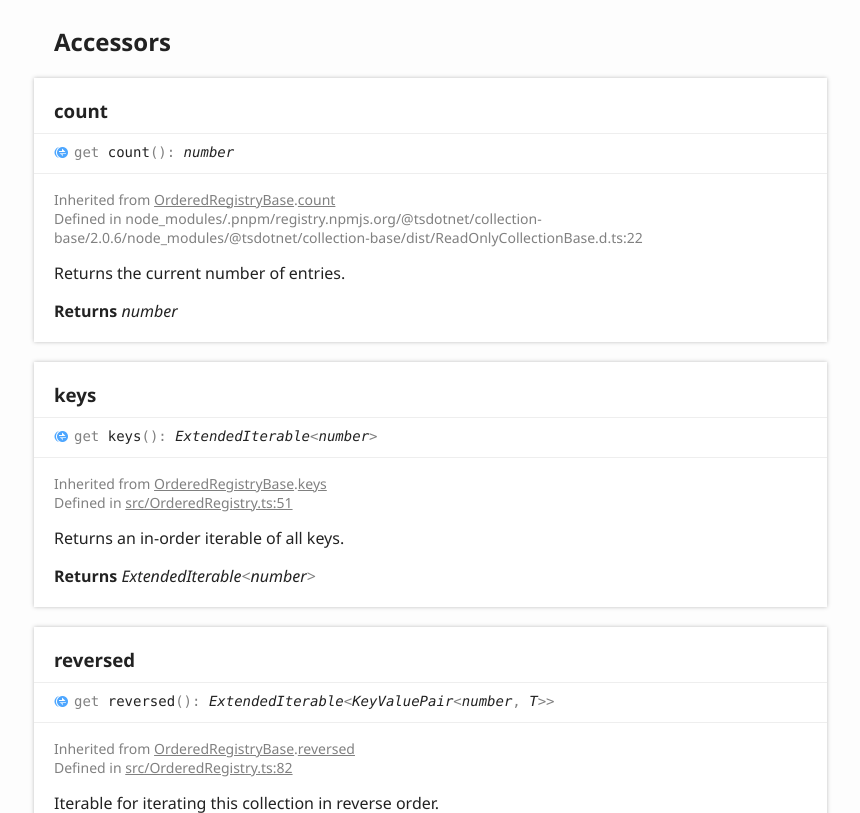
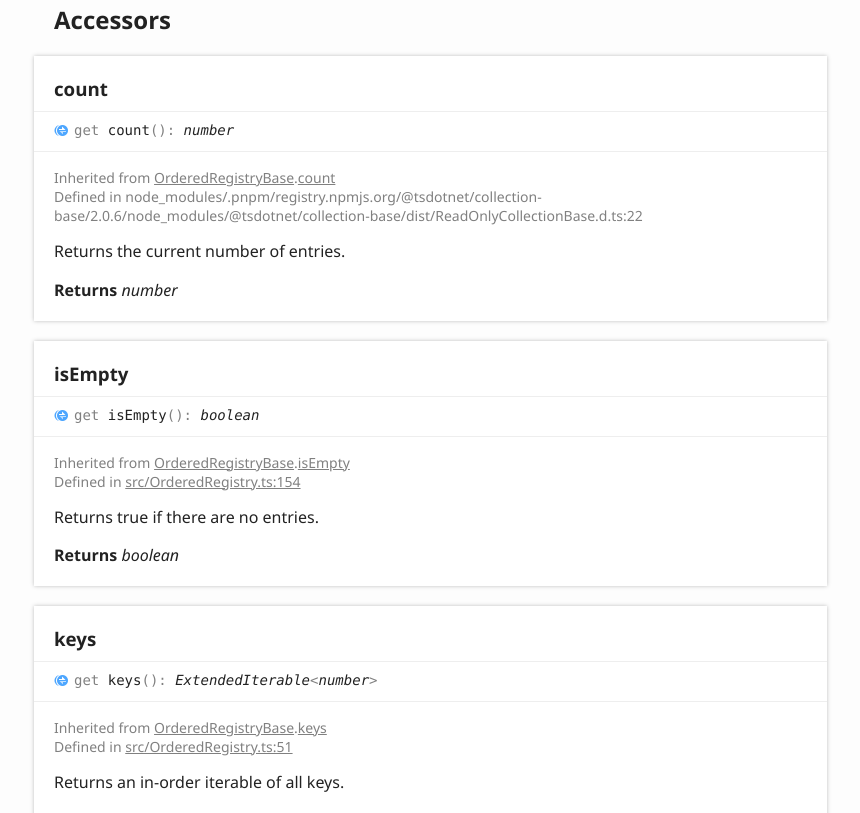
Before and after one commit to tsdotnet/ordered-registry, a website: page docs/classes/_orderedregistry_.orderedautoregistry.html in a window 1280 px wide. Shown: the part 1987-2800 px from the top of the page, without its empty margins (6-866 px from the left). Drawn offline with Linux system fonts and the light colour scheme.

Commit message:
Updated docs.

```diff
--- a/docs/classes/_orderedregistry_.orderedautoregistry.html
+++ b/docs/classes/_orderedregistry_.orderedautoregistry.html
@@ -3,8 +3,8 @@
 <head>
 	<meta charset="utf-8">
 	<meta http-equiv="X-UA-Compatible" content="IE=edge">
-	<title>OrderedAutoRegistry | @tsdotnet/ordered-registry - v1.0.15</title>
-	<meta name="description" content="Documentation for @tsdotnet/ordered-registry - v1.0.15">
+	<title>OrderedAutoRegistry | @tsdotnet/ordered-registry - v1.0.16</title>
+	<meta name="description" content="Documentation for @tsdotnet/ordered-registry - v1.0.16">
 	<meta name="viewport" content="width=device-width, initial-scale=1">
 	<link rel="stylesheet" href="../assets/css/main.css">
 </head>
@@ -22,7 +22,7 @@
 						<li class="state loading">Preparing search index...</li>
 						<li class="state failure">The search index is not available</li>
 					</ul>
-					<a href="../index.html" class="title">@tsdotnet/ordered-registry - v1.0.15</a>
+					<a href="../index.html" class="title">@tsdotnet/ordered-registry - v1.0.16</a>
 				</div>
 				<div class="table-cell" id="tsd-widgets">
 					<div id="tsd-filter">
@@ -113,6 +113,7 @@
 							<h3>Accessors</h3>
 							<ul class="tsd-index-list">
 								<li class="tsd-kind-get-signature tsd-parent-kind-class tsd-is-inherited"><a href="_orderedregistry_.orderedautoregistry.html#count" class="tsd-kind-icon">count</a></li>
+								<li class="tsd-kind-get-signature tsd-parent-kind-class tsd-is-inherited"><a href="_orderedregistry_.orderedautoregistry.html#isempty" class="tsd-kind-icon">is<wbr>Empty</a></li>
 								<li class="tsd-kind-get-signature tsd-parent-kind-class tsd-is-inherited"><a href="_orderedregistry_.orderedautoregistry.html#keys" class="tsd-kind-icon">keys</a></li>
 								<li class="tsd-kind-get-signature tsd-parent-kind-class tsd-is-inherited"><a href="_orderedregistry_.orderedautoregistry.html#reversed" class="tsd-kind-icon">reversed</a></li>
 								<li class="tsd-kind-get-signature tsd-parent-kind-class tsd-is-inherited"><a href="_orderedregistry_.orderedautoregistry.html#values" class="tsd-kind-icon">values</a></li>
@@ -139,7 +140,6 @@
 								<li class="tsd-kind-method tsd-parent-kind-class tsd-is-inherited"><a href="_orderedregistry_.orderedautoregistry.html#getfirstkeyof" class="tsd-kind-icon">get<wbr>First<wbr>Key<wbr>Of</a></li>
 								<li class="tsd-kind-method tsd-parent-kind-class tsd-is-inherited"><a href="_orderedregistry_.orderedautoregistry.html#has" class="tsd-kind-icon">has</a></li>
 								<li class="tsd-kind-method tsd-parent-kind-class tsd-is-overwrite tsd-is-inherited"><a href="_orderedregistry_.orderedautoregistry.html#incrementversion" class="tsd-kind-icon">increment<wbr>Version</a></li>
-								<li class="tsd-kind-method tsd-parent-kind-class tsd-is-inherited"><a href="_orderedregistry_.orderedautoregistry.html#isempty" class="tsd-kind-icon">is<wbr>Empty</a></li>
 								<li class="tsd-kind-method tsd-parent-kind-class tsd-has-type-parameter tsd-is-overwrite tsd-is-inherited"><a href="_orderedregistry_.orderedautoregistry.html#map" class="tsd-kind-icon">map</a></li>
 								<li class="tsd-kind-method tsd-parent-kind-class tsd-has-type-parameter tsd-is-inherited"><a href="_orderedregistry_.orderedautoregistry.html#reduce" class="tsd-kind-icon">reduce</a></li>
 								<li class="tsd-kind-method tsd-parent-kind-class"><a href="_orderedregistry_.orderedautoregistry.html#register" class="tsd-kind-icon">register</a></li>
@@ -165,7 +165,7 @@
 							<aside class="tsd-sources">
 								<p>Overrides <a href="_orderedregistry_.orderedregistrybase.html">OrderedRegistryBase</a>.<a href="_orderedregistry_.orderedregistrybase.html#constructor">constructor</a></p>
 								<ul>
-									<li>Defined in <a href="https://github.com/tsdotnet/ordered-registry/blob/8cf7033/src/OrderedRegistry.ts#L344">src/OrderedRegistry.ts:344</a></li>
+									<li>Defined in <a href="https://github.com/tsdotnet/ordered-registry/blob/91d2b4c/src/OrderedRegistry.ts#L344">src/OrderedRegistry.ts:344</a></li>
 								</ul>
 							</aside>
 							<h4 class="tsd-returns-title">Returns <a href="_orderedregistry_.orderedautoregistry.html" class="tsd-signature-type">OrderedAutoRegistry</a></h4>
@@ -213,6 +213,29 @@
 					</ul>
 				</section>
 				<section class="tsd-panel tsd-member tsd-kind-get-signature tsd-parent-kind-class tsd-is-inherited">
+					<a name="isempty" class="tsd-anchor"></a>
+					<h3>is<wbr>Empty</h3>
+					<ul class="tsd-signatures tsd-kind-get-signature tsd-parent-kind-class tsd-is-inherited">
+						<li class="tsd-signature tsd-kind-icon"><span class="tsd-signature-symbol">get</span> isEmpty<span class="tsd-signature-symbol">(</span><span class="tsd-signature-symbol">)</span><span class="tsd-signature-symbol">: </span><span class="tsd-signature-type">boolean</span></li>
+					</ul>
+					<ul class="tsd-descriptions">
+						<li class="tsd-description">
+							<aside class="tsd-sources">
+								<p>Inherited from <a href="_orderedregistry_.orderedregistrybase.html">OrderedRegistryBase</a>.<a href="_orderedregistry_.orderedregistrybase.html#isempty">isEmpty</a></p>
+								<ul>
+									<li>Defined in <a href="https://github.com/tsdotnet/ordered-registry/blob/91d2b4c/src/OrderedRegistry.ts#L154">src/OrderedRegistry.ts:154</a></li>
+								</ul>
+							</aside>
+							<div class="tsd-comment tsd-typography">
+								<div class="lead">
+									<p>Returns true if there are no entries.</p>
+								</div>
+							</div>
+							<h4 class="tsd-returns-title">Returns <span class="tsd-signature-type">boolean</span></h4>
+						</li>
+					</ul>
+				</section>
+				<section class="tsd-panel tsd-member tsd-kind-get-signature tsd-parent-kind-class tsd-is-inherited">
 					<a name="keys" class="tsd-anchor"></a>
 					<h3>keys</h3>
 					<ul class="tsd-signatures tsd-kind-get-signature tsd-parent-kind-class tsd-is-inherited">
@@ -223,7 +246,7 @@
 							<aside class="tsd-sources">
 								<p>Inherited from <a href="_orderedregistry_.orderedregistrybase.html">OrderedRegistryBase</a>.<a href="_orderedregistry_.orderedregistrybase.html#keys">keys</a></p>
 								<ul>
-									<li>Defined in <a href="https://github.com/tsdotnet/ordered-registry/blob/8cf7033/src/OrderedRegistry.ts#L51">src/OrderedRegistry.ts:51</a></li>
+									<li>Defined in <a href="https://github.com/tsdotnet/ordered-registry/blob/91d2b4c/src/OrderedRegistry.ts#L51">src/OrderedRegistry.ts:51</a></li>
 								</ul>
 							</aside>
 							<div class="tsd-comment tsd-typography">
@@ -246,7 +269,7 @@
 							<aside class="tsd-sources">
 								<p>Inherited from <a href="_orderedregistry_.orderedregistrybase.html">OrderedRegistryBase</a>.<a href="_orderedregistry_.orderedregistrybase.html#reversed">reversed</a></p>
 								<ul>
-									<li>Defined in <a href="https://github.com/tsdotnet/ordered-registry/blob/8cf7033/src/OrderedRegistry.ts#L82">src/OrderedRegistry.ts:82</a></li>
+									<li>Defined in <a href="https://github.com/tsdotnet/ordered-registry/blob/91d2b4c/src/OrderedRegistry.ts#L82">src/OrderedRegistry.ts:82</a></li>
 								</ul>
 							</aside>
 							<div class="tsd-comment tsd-typography">
@@ -269,7 +292,7 @@
 							<aside class="tsd-sources">
 								<p>Inherited from <a href="_orderedregistry_.orderedregistrybase.html">OrderedRegistryBase</a>.<a href="_orderedregistry_.orderedregistrybase.html#values">values</a></p>
 								<ul>
-									<li>Defined in <a href="https://github.com/tsdotnet/ordered-registry/blob/8cf7033/src/OrderedRegistry.ts#L65">src/OrderedRegistry.ts:65</a></li>
+									<li>Defined in <a href="https://github.com/tsdotnet/ordered-registry/blob/91d2b4c/src/OrderedRegistry.ts#L65">src/OrderedRegistry.ts:65</a></li>
 								</ul>
 							</aside>
 							<div class="tsd-comment tsd-typography">
@@ -293,7 +316,7 @@
 								<p>Inherited from <a href="_orderedregistry_.orderedregistrybase.html">OrderedRegistryBase</a>.<a href="_orderedregistry_.orderedregistrybase.html#version">version</a></p>
 								<p>Overrides IterableCollectionBase.version</p>
 								<ul>
-									<li>Defined in <a href="https://github.com/tsdotnet/ordered-registry/blob/8cf7033/src/OrderedRegistry.ts#L97">src/OrderedRegistry.ts:97</a></li>
+									<li>Defined in <a href="https://github.com/tsdotnet/ordered-registry/blob/91d2b4c/src/OrderedRegistry.ts#L97">src/OrderedRegistry.ts:97</a></li>
 								</ul>
 							</aside>
 							<div class="tsd-comment tsd-typography">
@@ -338,7 +361,7 @@
 							<aside class="tsd-sources">
 								<p>Inherited from <a href="_orderedregistry_.orderedregistrybase.html">OrderedRegistryBase</a>.<a href="_orderedregistry_.orderedregistrybase.html#_addinternal">_addInternal</a></p>
 								<ul>
-									<li>Defined in <a href="https://github.com/tsdotnet/ordered-registry/blob/8cf7033/src/OrderedRegistry.ts#L200">src/OrderedRegistry.ts:200</a></li>
+									<li>Defined in <a href="https://github.com/tsdotnet/ordered-registry/blob/91d2b4c/src/OrderedRegistry.ts#L200">src/OrderedRegistry.ts:200</a></li>
 								</ul>
 							</aside>
 							<div class="tsd-comment tsd-typography">
@@ -379,7 +402,7 @@
 								<p>Inherited from <a href="_orderedregistry_.orderedregistrybase.html">OrderedRegistryBase</a>.<a href="_orderedregistry_.orderedregistrybase.html#_getiterator">_getIterator</a></p>
 								<p>Overrides IterableBase._getIterator</p>
 								<ul>
-									<li>Defined in <a href="https://github.com/tsdotnet/ordered-registry/blob/8cf7033/src/OrderedRegistry.ts#L285">src/OrderedRegistry.ts:285</a></li>
+									<li>Defined in <a href="https://github.com/tsdotnet/ordered-registry/blob/91d2b4c/src/OrderedRegistry.ts#L285">src/OrderedRegistry.ts:285</a></li>
 								</ul>
 							</aside>
 							<h4 class="tsd-returns-title">Returns <span class="tsd-signature-type">Iterator</span><span class="tsd-signature-symbol">&lt;</span><span class="tsd-signature-type">KeyValuePair</span><span class="tsd-signature-symbol">&lt;</span><span class="tsd-signature-type">number</span><span class="tsd-signature-symbol">, </span><span class="tsd-signature-type">T</span><span class="tsd-signature-symbol">&gt;</span><span class="tsd-signature-symbol">&gt;</span></h4>
@@ -397,7 +420,7 @@
 							<aside class="tsd-sources">
 								<p>Inherited from <a href="_orderedregistry_.orderedregistrybase.html">OrderedRegistryBase</a>.<a href="_orderedregistry_.orderedregistrybase.html#_setinternal">_setInternal</a></p>
 								<ul>
-									<li>Defined in <a href="https://github.com/tsdotnet/ordered-registry/blob/8cf7033/src/OrderedRegistry.ts#L219">src/OrderedRegistry.ts:219</a></li>
+									<li>Defined in <a href="https://github.com/tsdotnet/ordered-registry/blob/91d2b4c/src/OrderedRegistry.ts#L219">src/OrderedRegistry.ts:219</a></li>
 								</ul>
 							</aside>
 							<div class="tsd-comment tsd-typography">
@@ -429,7 +452,7 @@
 						<li class="tsd-description">
 							<aside class="tsd-sources">
 								<ul>
-									<li>Defined in <a href="https://github.com/tsdotnet/ordered-registry/blob/8cf7033/src/OrderedRegistry.ts#L356">src/OrderedRegistry.ts:356</a></li>
+									<li>Defined in <a href="https://github.com/tsdotnet/ordered-registry/blob/91d2b4c/src/OrderedRegistry.ts#L356">src/OrderedRegistry.ts:356</a></li>
 								</ul>
 							</aside>
 							<div class="tsd-comment tsd-typography">
@@ -457,7 +480,7 @@
 						<li class="tsd-description">
 							<aside class="tsd-sources">
 								<ul>
-									<li>Defined in <a href="https://github.com/tsdotnet/ordered-registry/blob/8cf7033/src/OrderedRegistry.ts#L379">src/OrderedRegistry.ts:379</a></li>
+									<li>Defined in <a href="https://github.com/tsdotnet/ordered-registry/blob/91d2b4c/src/OrderedRegistry.ts#L379">src/OrderedRegistry.ts:379</a></li>
 								</ul>
 							</aside>
 							<div class="tsd-comment tsd-typography">
@@ -508,7 +531,7 @@
 								<p>Inherited from <a href="_orderedregistry_.orderedregistrybase.html">OrderedRegistryBase</a>.<a href="_orderedregistry_.orderedregistrybase.html#assertversion">assertVersion</a></p>
 								<p>Overrides IterableCollectionBase.assertVersion</p>
 								<ul>
-									<li>Defined in <a href="https://github.com/tsdotnet/ordered-registry/blob/8cf7033/src/OrderedRegistry.ts#L107">src/OrderedRegistry.ts:107</a></li>
+									<li>Defined in <a href="https://github.com/tsdotnet/ordered-registry/blob/91d2b4c/src/OrderedRegistry.ts#L107">src/OrderedRegistry.ts:107</a></li>
 								</ul>
 							</aside>
 							<div class="tsd-comment tsd-typography">
@@ -537,7 +560,7 @@
 							<aside class="tsd-sources">
 								<p>Inherited from <a href="_orderedregistry_.orderedregistrybase.html">OrderedRegistryBase</a>.<a href="_orderedregistry_.orderedregistrybase.html#clear">clear</a></p>
 								<ul>
-									<li>Defined in <a href="https://github.com/tsdotnet/ordered-registry/blob/8cf7033/src/OrderedRegistry.ts#L126">src/OrderedRegistry.ts:126</a></li>
+									<li>Defined in <a href="https://github.com/tsdotnet/ordered-registry/blob/91d2b4c/src/OrderedRegistry.ts#L126">src/OrderedRegistry.ts:126</a></li>
 								</ul>
 							</aside>
 							<div class="tsd-comment tsd-typography">
@@ -562,7 +585,7 @@
 								<p>Inherited from <a href="_orderedregistry_.orderedregistrybase.html">OrderedRegistryBase</a>.<a href="_orderedregistry_.orderedregistrybase.html#contains">contains</a></p>
 								<p>Overrides ReadOnlyCollectionBase.contains</p>
 								<ul>
-									<li>Defined in <a href="https://github.com/tsdotnet/ordered-registry/blob/8cf7033/src/OrderedRegistry.ts#L164">src/OrderedRegistry.ts:164</a></li>
+									<li>Defined in <a href="https://github.com/tsdotnet/ordered-registry/blob/91d2b4c/src/OrderedRegistry.ts#L164">src/OrderedRegistry.ts:164</a></li>
 								</ul>
 							</aside>
 							<div class="tsd-comment tsd-typography">
@@ -629,7 +652,7 @@
 							<aside class="tsd-sources">
 								<p>Inherited from <a href="_orderedregistry_.orderedregistrybase.html">OrderedRegistryBase</a>.<a href="_orderedregistry_.orderedregistrybase.html#dispose">dispose</a></p>
 								<ul>
-									<li>Defined in <a href="https://github.com/tsdotnet/ordered-registry/blob/8cf7033/src/OrderedRegistry.ts#L136">src/OrderedRegistry.ts:136</a></li>
+									<li>Defined in <a href="https://github.com/tsdotnet/ordered-registry/blob/91d2b4c/src/OrderedRegistry.ts#L136">src/OrderedRegistry.ts:136</a></li>
 								</ul>
 							</aside>
 							<div class="tsd-comment tsd-typography">
@@ -682,7 +705,7 @@
 							<aside class="tsd-sources">
 								<p>Inherited from <a href="_orderedregistry_.orderedregistrybase.html">OrderedRegistryBase</a>.<a href="_orderedregistry_.orderedregistrybase.html#get">get</a></p>
 								<ul>
-									<li>Defined in <a href="https://github.com/tsdotnet/ordered-registry/blob/8cf7033/src/OrderedRegistry.ts#L187">src/OrderedRegistry.ts:187</a></li>
+									<li>Defined in <a href="https://github.com/tsdotnet/ordered-registry/blob/91d2b4c/src/OrderedRegistry.ts#L187">src/OrderedRegistry.ts:187</a></li>
 								</ul>
 							</aside>
 							<div class="tsd-comment tsd-typography">
@@ -712,7 +735,7 @@
 								<p>Inherited from <a href="_orderedregistry_.orderedregistrybase.html">OrderedRegistryBase</a>.<a href="_orderedregistry_.orderedregistrybase.html#getcount">getCount</a></p>
 								<p>Overrides ReadOnlyIterableCollectionBase.getCount</p>
 								<ul>
-									<li>Defined in <a href="https://github.com/tsdotnet/ordered-registry/blob/8cf7033/src/OrderedRegistry.ts#L145">src/OrderedRegistry.ts:145</a></li>
+									<li>Defined in <a href="https://github.com/tsdotnet/ordered-registry/blob/91d2b4c/src/OrderedRegistry.ts#L145">src/OrderedRegistry.ts:145</a></li>
 								</ul>
 							</aside>
 							<div class="tsd-comment tsd-typography">
@@ -735,7 +758,7 @@
 							<aside class="tsd-sources">
 								<p>Inherited from <a href="_orderedregistry_.orderedregistrybase.html">OrderedRegistryBase</a>.<a href="_orderedregistry_.orderedregistrybase.html#getfirstkeyof">getFirstKeyOf</a></p>
 								<ul>
-									<li>Defined in <a href="https://github.com/tsdotnet/ordered-registry/blob/8cf7033/src/OrderedRegistry.ts#L276">src/OrderedRegistry.ts:276</a></li>
+									<li>Defined in <a href="https://github.com/tsdotnet/ordered-registry/blob/91d2b4c/src/OrderedRegistry.ts#L276">src/OrderedRegistry.ts:276</a></li>
 								</ul>
 							</aside>
 							<div class="tsd-comment tsd-typography">
@@ -766,7 +789,7 @@
 							<aside class="tsd-sources">
 								<p>Inherited from <a href="_orderedregistry_.orderedregistrybase.html">OrderedRegistryBase</a>.<a href="_orderedregistry_.orderedregistrybase.html#has">has</a></p>
 								<ul>
-									<li>Defined in <a href="https://github.com/tsdotnet/ordered-registry/blob/8cf7033/src/OrderedRegistry.ts#L177">src/OrderedRegistry.ts:177</a></li>
+									<li>Defined in <a href="https://github.com/tsdotnet/ordered-registry/blob/91d2b4c/src/OrderedRegistry.ts#L177">src/OrderedRegistry.ts:177</a></li>
 								</ul>
 							</aside>
 							<div class="tsd-comment tsd-typography">
@@ -796,7 +819,7 @@
 								<p>Inherited from <a href="_orderedregistry_.orderedregistrybase.html">OrderedRegistryBase</a>.<a href="_orderedregistry_.orderedregistrybase.html#incrementversion">incrementVersion</a></p>
 								<p>Overrides IterableCollectionBase.incrementVersion</p>
 								<ul>
-									<li>Defined in <a href="https://github.com/tsdotnet/ordered-registry/blob/8cf7033/src/OrderedRegistry.ts#L117">src/OrderedRegistry.ts:117</a></li>
+									<li>Defined in <a href="https://github.com/tsdotnet/ordered-registry/blob/91d2b4c/src/OrderedRegistry.ts#L117">src/OrderedRegistry.ts:117</a></li>
 								</ul>
 							</aside>
 							<div class="tsd-comment tsd-typography">
@@ -807,29 +830,6 @@
 							</div>
 							<h4 class="tsd-returns-title">Returns <span class="tsd-signature-type">number</span></h4>
 							<p>The new version.</p>
-						</li>
-					</ul>
-				</section>
-				<section class="tsd-panel tsd-member tsd-kind-method tsd-parent-kind-class tsd-is-inherited">
-					<a name="isempty" class="tsd-anchor"></a>
-					<h3>is<wbr>Empty</h3>
-					<ul class="tsd-signatures tsd-kind-method tsd-parent-kind-class tsd-is-inherited">
-						<li class="tsd-signature tsd-kind-icon">is<wbr>Empty<span class="tsd-signature-symbol">(</span><span class="tsd-signature-symbol">)</span><span class="tsd-signature-symbol">: </span><span class="tsd-signature-type">boolean</span></li>
-					</ul>
-					<ul class="tsd-descriptions">
-						<li class="tsd-description">
-							<aside class="tsd-sources">
-								<p>Inherited from <a href="_orderedregistry_.orderedregistrybase.html">OrderedRegistryBase</a>.<a href="_orderedregistry_.orderedregistrybase.html#isempty">isEmpty</a></p>
-								<ul>
-									<li>Defined in <a href="https://github.com/tsdotnet/ordered-registry/blob/8cf7033/src/OrderedRegistry.ts#L154">src/OrderedRegistry.ts:154</a></li>
-								</ul>
-							</aside>
-							<div class="tsd-comment tsd-typography">
-								<div class="lead">
-									<p>Returns true if there are no entries.</p>
-								</div>
-							</div>
-							<h4 class="tsd-returns-title">Returns <span class="tsd-signature-type">boolean</span></h4>
 						</li>
 					</ul>
 				</section>
@@ -1002,7 +1002,7 @@
 						<li class="tsd-description">
 							<aside class="tsd-sources">
 								<ul>
-									<li>Defined in <a href="https://github.com/tsdotnet/ordered-registry/blob/8cf7033/src/OrderedRegistry.ts#L368">src/OrderedRegistry.ts:368</a></li>
+									<li>Defined in <a href="https://github.com/tsdotnet/ordered-registry/blob/91d2b4c/src/OrderedRegistry.ts#L368">src/OrderedRegistry.ts:368</a></li>
 								</ul>
 							</aside>
 							<div class="tsd-comment tsd-typography">
@@ -1032,7 +1032,7 @@
 							<aside class="tsd-sources">
 								<p>Inherited from <a href="_orderedregistry_.orderedregistrybase.html">OrderedRegistryBase</a>.<a href="_orderedregistry_.orderedregistrybase.html#remove">remove</a></p>
 								<ul>
-									<li>Defined in <a href="https://github.com/tsdotnet/ordered-registry/blob/8cf7033/src/OrderedRegistry.ts#L239">src/OrderedRegistry.ts:239</a></li>
+									<li>Defined in <a href="https://github.com/tsdotnet/ordered-registry/blob/91d2b4c/src/OrderedRegistry.ts#L239">src/OrderedRegistry.ts:239</a></li>
 								</ul>
 							</aside>
 							<div class="tsd-comment tsd-typography">
@@ -1063,7 +1063,7 @@
 							<aside class="tsd-sources">
 								<p>Inherited from <a href="_orderedregistry_.orderedregistrybase.html">OrderedRegistryBase</a>.<a href="_orderedregistry_.orderedregistrybase.html#takefirst">takeFirst</a></p>
 								<ul>
-									<li>Defined in <a href="https://github.com/tsdotnet/ordered-registry/blob/8cf7033/src/OrderedRegistry.ts#L253">src/OrderedRegistry.ts:253</a></li>
+									<li>Defined in <a href="https://github.com/tsdotnet/ordered-registry/blob/91d2b4c/src/OrderedRegistry.ts#L253">src/OrderedRegistry.ts:253</a></li>
 								</ul>
 							</aside>
 							<div class="tsd-comment tsd-typography">
@@ -1086,7 +1086,7 @@
 							<aside class="tsd-sources">
 								<p>Inherited from <a href="_orderedregistry_.orderedregistrybase.html">OrderedRegistryBase</a>.<a href="_orderedregistry_.orderedregistrybase.html#takelast">takeLast</a></p>
 								<ul>
-									<li>Defined in <a href="https://github.com/tsdotnet/ordered-registry/blob/8cf7033/src/OrderedRegistry.ts#L264">src/OrderedRegistry.ts:264</a></li>
+									<li>Defined in <a href="https://github.com/tsdotnet/ordered-registry/blob/91d2b4c/src/OrderedRegistry.ts#L264">src/OrderedRegistry.ts:264</a></li>
 								</ul>
 							</aside>
 							<div class="tsd-comment tsd-typography">
@@ -1151,6 +1151,9 @@
 								<a href="_orderedregistry_.orderedautoregistry.html#count" class="tsd-kind-icon">count</a>
 							</li>
 							<li class=" tsd-kind-get-signature tsd-parent-kind-class tsd-is-inherited">
+								<a href="_orderedregistry_.orderedautoregistry.html#isempty" class="tsd-kind-icon">is<wbr>Empty</a>
+							</li>
+							<li class=" tsd-kind-get-signature tsd-parent-kind-class tsd-is-inherited">
 								<a href="_orderedregistry_.orderedautoregistry.html#keys" class="tsd-kind-icon">keys</a>
 							</li>
 							<li class=" tsd-kind-get-signature tsd-parent-kind-class tsd-is-inherited">
@@ -1213,9 +1216,6 @@
 							<li class=" tsd-kind-method tsd-parent-kind-class tsd-is-overwrite tsd-is-inherited">
 								<a href="_orderedregistry_.orderedautoregistry.html#incrementversion" class="tsd-kind-icon">increment<wbr>Version</a>
 							</li>
-							<li class=" tsd-kind-method tsd-parent-kind-class tsd-is-inherited">
-								<a href="_orderedregistry_.orderedautoregistry.html#isempty" class="tsd-kind-icon">is<wbr>Empty</a>
-							</li>
 							<li class=" tsd-kind-method tsd-parent-kind-class tsd-has-type-parameter tsd-is-overwrite tsd-is-inherited">
 								<a href="_orderedregistry_.orderedautoregistry.html#map" class="tsd-kind-icon">map</a>
 							</li>
```
Also changed, not shown: docs/assets/js/search.json (+1 -1 lines), docs/classes/_orderedregistry_.orderedregistry.html (+53 -53 lines), docs/classes/_orderedregistry_.orderedregistrybase.html (+49 -49 lines), docs/index.html (+4 -4 lines), docs/modules/_orderedregistry_.html (+3 -3 lines).
